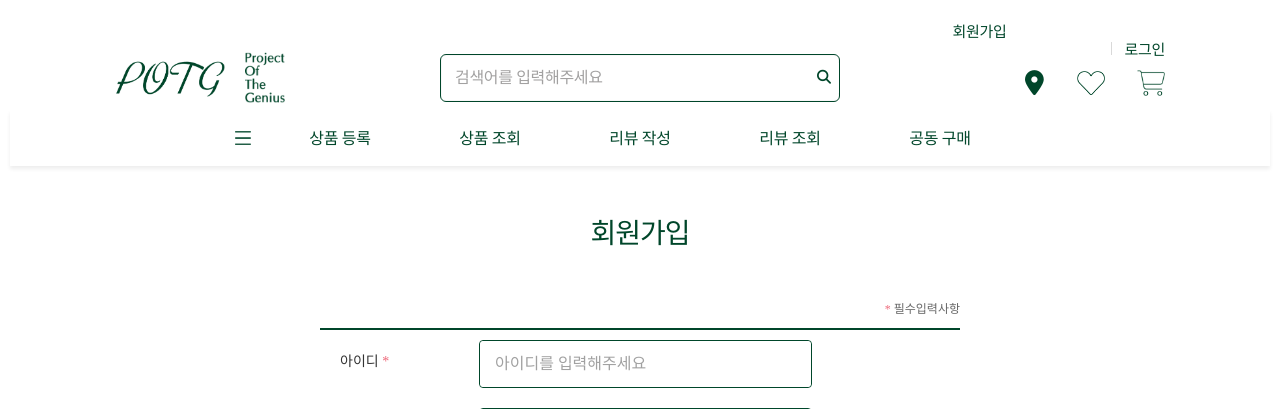
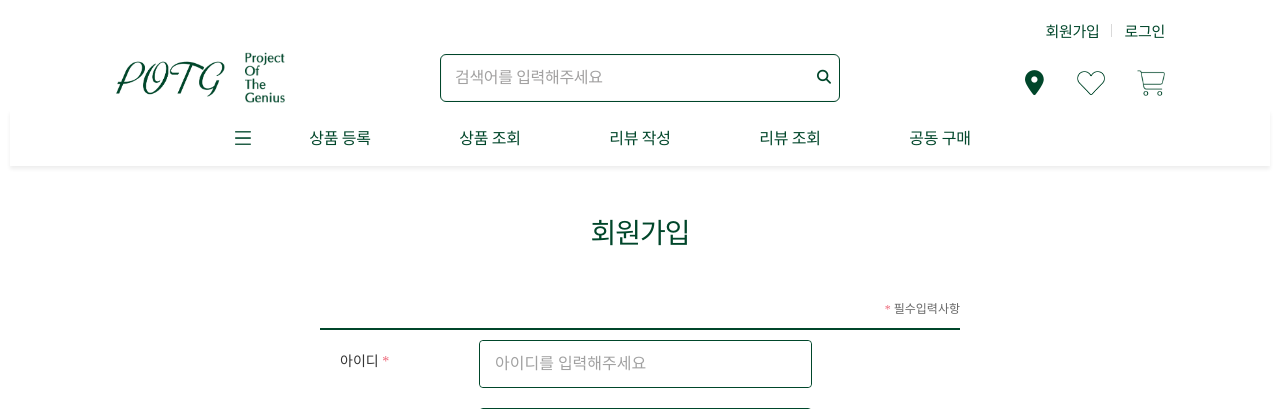
Before and after one commit to HongYeonLee/POTG, a Flask app: page /signUp.html in a window 1280 px wide. Shown: the top 409 px of the page. Run offline with Flask 3, Linux system fonts and the light colour scheme; some libraries are stand-ins or nearby versions; some web fonts are replaced.

Commit message:
refactor: index css 적용 범위 수정

```diff
--- a/POTG/static/indexStyle.css
+++ b/POTG/static/indexStyle.css
@@ -74,7 +74,7 @@ li a:hover {
     font-size: 15px;
 }
 
-.signUpBtn{
+.index_div .signUpForA{
     display: block;
     color: rgb(0, 70, 42);
     cursor: pointer;
@@ -87,7 +87,7 @@ li a:hover {
     background-color: rgb(217, 217, 217);
 }
 
-.logIn{
+.logInForA{
     display: block;
     cursor: pointer;
 }
--- a/POTG/templates/index.html
+++ b/POTG/templates/index.html
@@ -17,9 +17,9 @@
     <div class = "index_div">
         <div class = "top">
             <div class = "signUpAndLogIn">
-                <a href="/signUp.html" class = "signUpBtn">회원가입</a>
+                <a href="/signUp.html" class = "signUpForA">회원가입</a>
                 <div class = "bar"></div>
-                <a class = "logIn">로그인</a>
+                <a href="/logIn.html" class = "logInForA">로그인</a>
             </div>
             <div class = "top2">
                 <div class = "top3">
```
